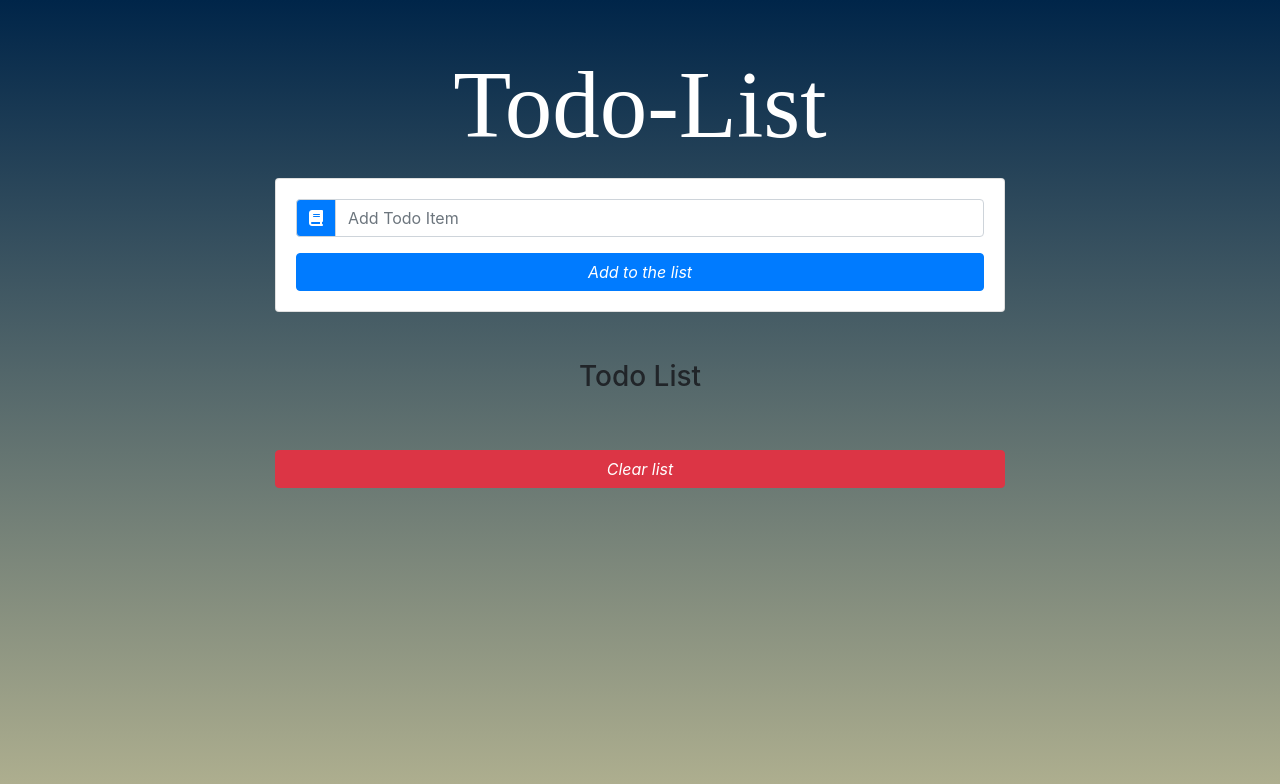
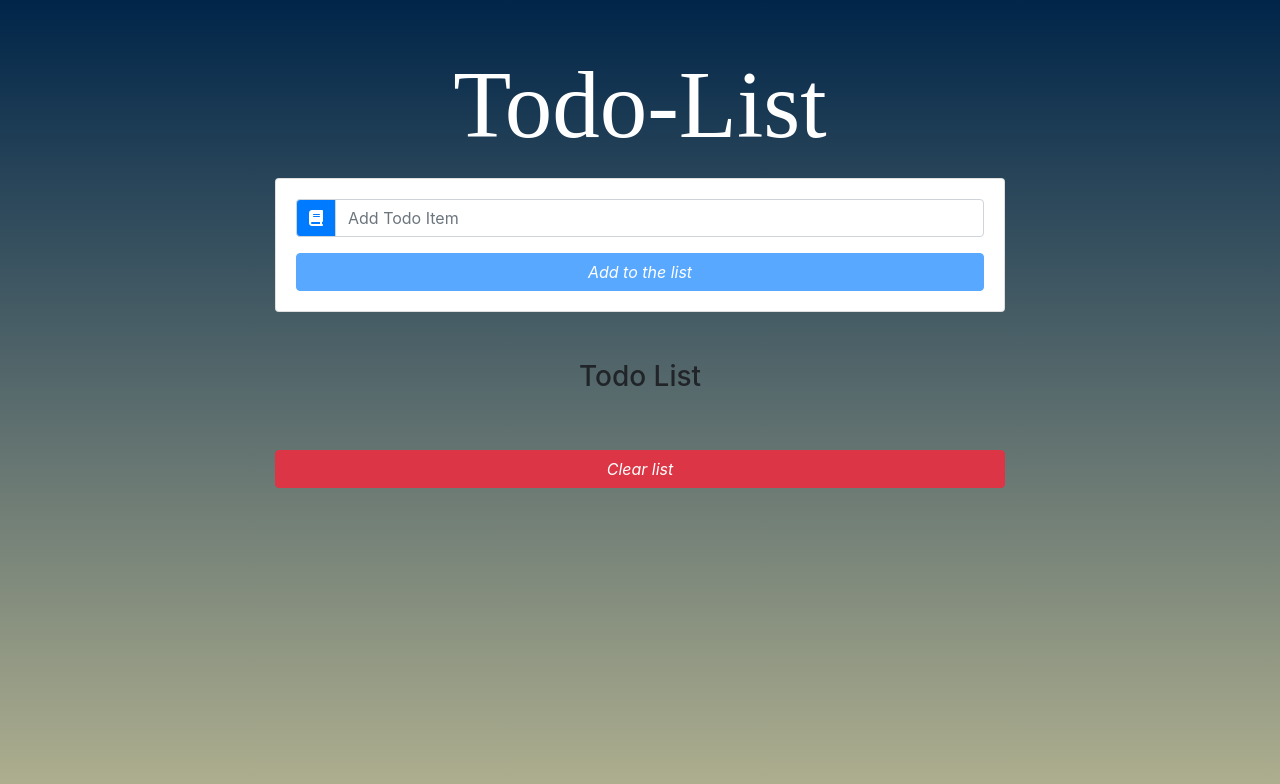
Before and after one commit to NitinKumar16/react-todo-list, a React (Create React App) app: page / in a window 1280 px wide. Shown: the top 784 px of the page. Built offline with nearby package versions, Linux system fonts and the light colour scheme; a web font is replaced by a local one.

Commit message:
Finished application

```diff
--- a/src/App.js
+++ b/src/App.js
@@ -4,7 +4,7 @@ import uuid from 'react-uuid';
 //import uuid  from "uuid";
 //import "bootstrap/dist/css/bootstrap.min.css";
 import TodoInput from './components/TodoInput';
-import TodoItem from './components/TodoItem';
+//import TodoItem from './components/TodoItem';
 import TodoList from './components/TodoList';
 
 class App extends Component {
@@ -46,7 +46,14 @@ class App extends Component {
     })
   }
   handleEdit = id =>{
-    console.log('edit edit ${id}')
+    const filteredItems= this.state.items.filter(item => item.id !==id);
+    const SelectedItem= this.state.items.find(item => item.id === id);
+    this.setState({
+      items:filteredItems,
+      item:SelectedItem.title,
+      id:id,
+      editItem:true
+    })
   }
   render() {
     return (
--- a/src/components/TodoInput.js
+++ b/src/components/TodoInput.js
@@ -17,8 +17,11 @@ export default class TodoInput extends Component {
                     placeholder="Add todo item" value={item}
                     onChange={handleChange}/>
                 </div>
-                <button type="submit" className="btn btn-block btn-primary mt-3 font-italic  font-xl">
-                Add to the list
+                <button type="submit"
+                disabled={item?false:true}
+                className={editItem?"btn btn-block btn-success mt-3 font-italic font-xl"
+                :"btn btn-block btn-primary mt-3 font-italic  font-xl"}>
+                {editItem?'Edit item' :'Add to the list'}
                 </button>
             </form>
            </div>
--- a/src/components/TodoItem.js
+++ b/src/components/TodoItem.js
@@ -9,10 +9,10 @@ export default class TodoItem extends Component {
                 <h6>{title}</h6>
                 <div className="todo-icon">
                     <span className="mx-2 text-white" onClick={handleEdit}>
-                    <i className="fas fa-edit"></i>
+                    <i className="fas fa-user-edit fa-xs"></i>
                     </span>
                     <span className="mx-2 text-danger" onClick={handleDelete}>
-                    <i className="fas fa-trash"></i>
+                    <i className="fas fa-trash fa-xs"></i>
                     </span>
                 </div>
             </li>
--- a/src/components/TodoList.js
+++ b/src/components/TodoList.js
@@ -5,7 +5,7 @@ export default class TodoList extends Component {
     render() {
         const {items,clearList,handleDelete,handleEdit}=this.props
         return (
-            <ul className="list-group my-5">
+            <ul className="list-group my-5 text-capitalize">
                 <h3 className="text-capitalize text-center">todo List</h3>
                 {items.map(item=>{return(<TodoItem key={item.id}
                     title={item.title} handleDelete={()=>handleDelete(item.id)}
```
